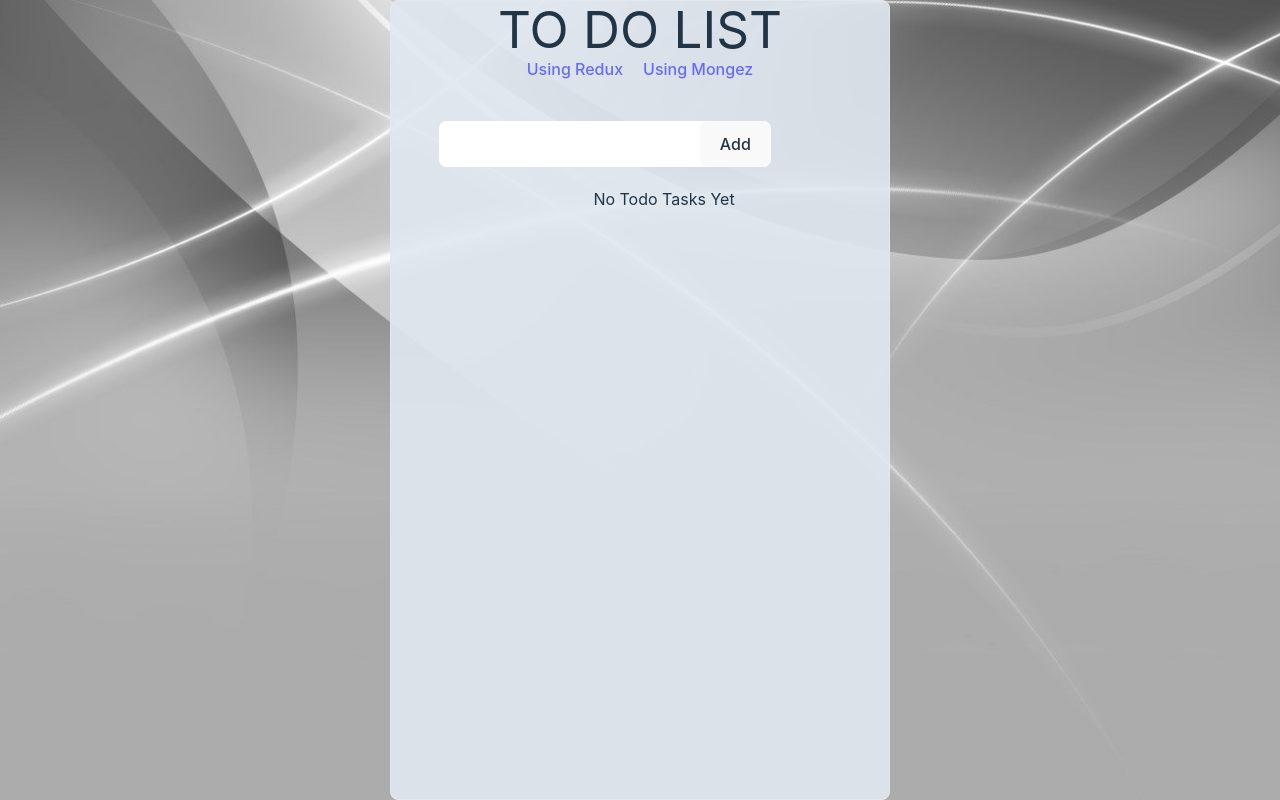
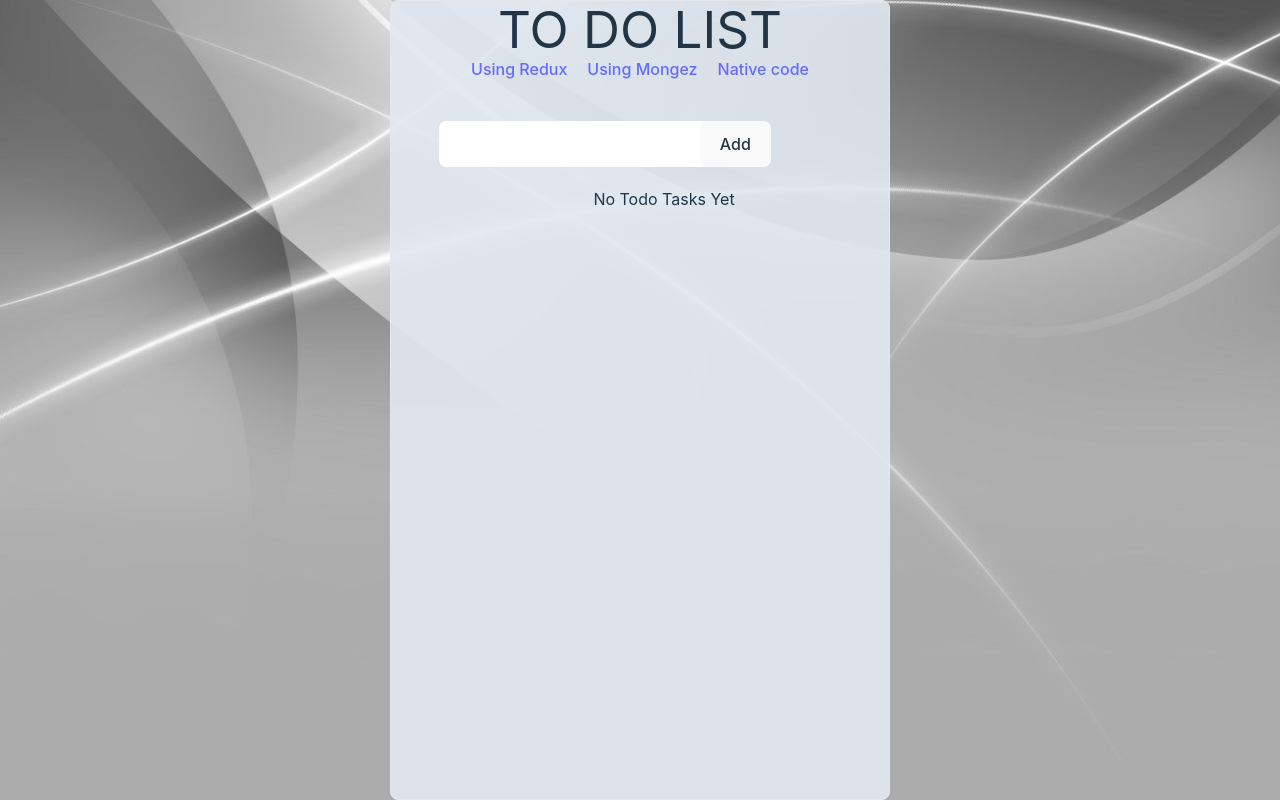
Before and after one commit to codexpro410/Mentoor-todo, a React (Vite) app: page / in a window 1280 px wide. Built offline with nearby package versions, Linux system fonts and the light colour scheme; what @mongez/react-atom would draw is missing.

Commit message:
edit Navbar

```diff
--- a/src/App.tsx
+++ b/src/App.tsx
@@ -8,6 +8,7 @@ import ReduxTodo from './Components/reduxComponents/ReduxTodo'
 import { PersistGate } from 'redux-persist/integration/react'
 import { createBrowserRouter, createRoutesFromElements, Route, RouterProvider } from 'react-router-dom'
 import MongezAtomTodo from './Components/mongezComponents/MongezAtomTodo'
+import NormalTodo from './Components/NormalTodo'
 
 
 
@@ -31,6 +32,7 @@ function App() {
                  </Provider>
           } />
           <Route path='/mongez' element={<MongezAtomTodo />}/>
+          <Route path='/normal' element={<NormalTodo/> }/>
           {/* </Route> */}
         </Route>
     )
--- a/src/Components/NormalTodo.tsx
+++ b/src/Components/NormalTodo.tsx
@@ -6,6 +6,7 @@ import { Tooltip } from 'react-tooltip'
 import { ToastContainer } from 'react-toastify';
 import 'react-toastify/dist/ReactToastify.css';
 import useTodo from "../hooks/useTodo";
+import Navbar from "../layout/Navbar";
 
 
 
@@ -27,6 +28,7 @@ function NormalTodo() {
     <>
       <div className="container mx-auto border-spacing-0 border max-w-[500px] min-h-[500px] rounded-lg bg-slate-200/90">
       <h1 className='uppercase  text-center'>to do list</h1>
+      <Navbar/>
       <div className="ml-12 mt-10 rounded-lg bg-white w-4/6 flex justify-between">
       <input type="text" ref={inputRef}  className='outline-none flex-1 rounded-lg' />
       <button onClick={handleAdd}>Add</button>
--- a/src/layout/Navbar.tsx
+++ b/src/layout/Navbar.tsx
@@ -5,6 +5,7 @@ export default function Navbar() {
     <div className="flex justify-center gap-5">
     <Link to="/">Using Redux</Link>
     <Link to="/mongez">Using Mongez</Link>
+    <Link to="/normal">Native code</Link>
     </div>
   )
 }
```
